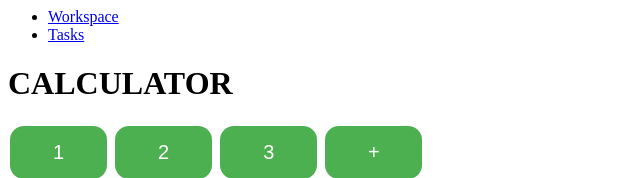
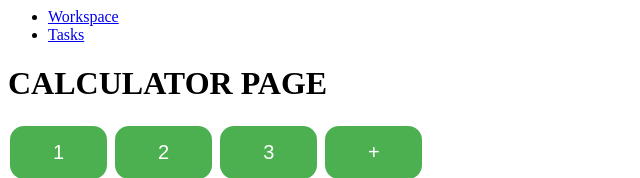
Before and after one commit to hamzamohd/firstProject, a plain HTML site: page testFolder/index.html in a window 1280 px wide. Shown: the top 178 px of the page, without its empty margins (0-640 px from the left). Drawn offline with Linux system fonts and the light colour scheme.

Commit message:
small changes

```diff
--- a/testFolder/index.html
+++ b/testFolder/index.html
@@ -75,7 +75,7 @@
           </ul>
     </div>
 
-    <h1>CALCULATOR</h1>
+    <h1>CALCULATOR PAGE</h1>
 
     <div> <button id="one" class="button">1</button> <button id="two" class="button">2</button> <button id="three" class="button">3</button> <button id="add" class="button">+</button> </div>
     <div> <button id="four" class="button">4</button> <button id="five" class="button">5</button> <button id="six" class="button">6</button> <button id="subtract" class="button">-</button> </div>
```
Also changed, not shown: testFolder/randomFile.html (added).
